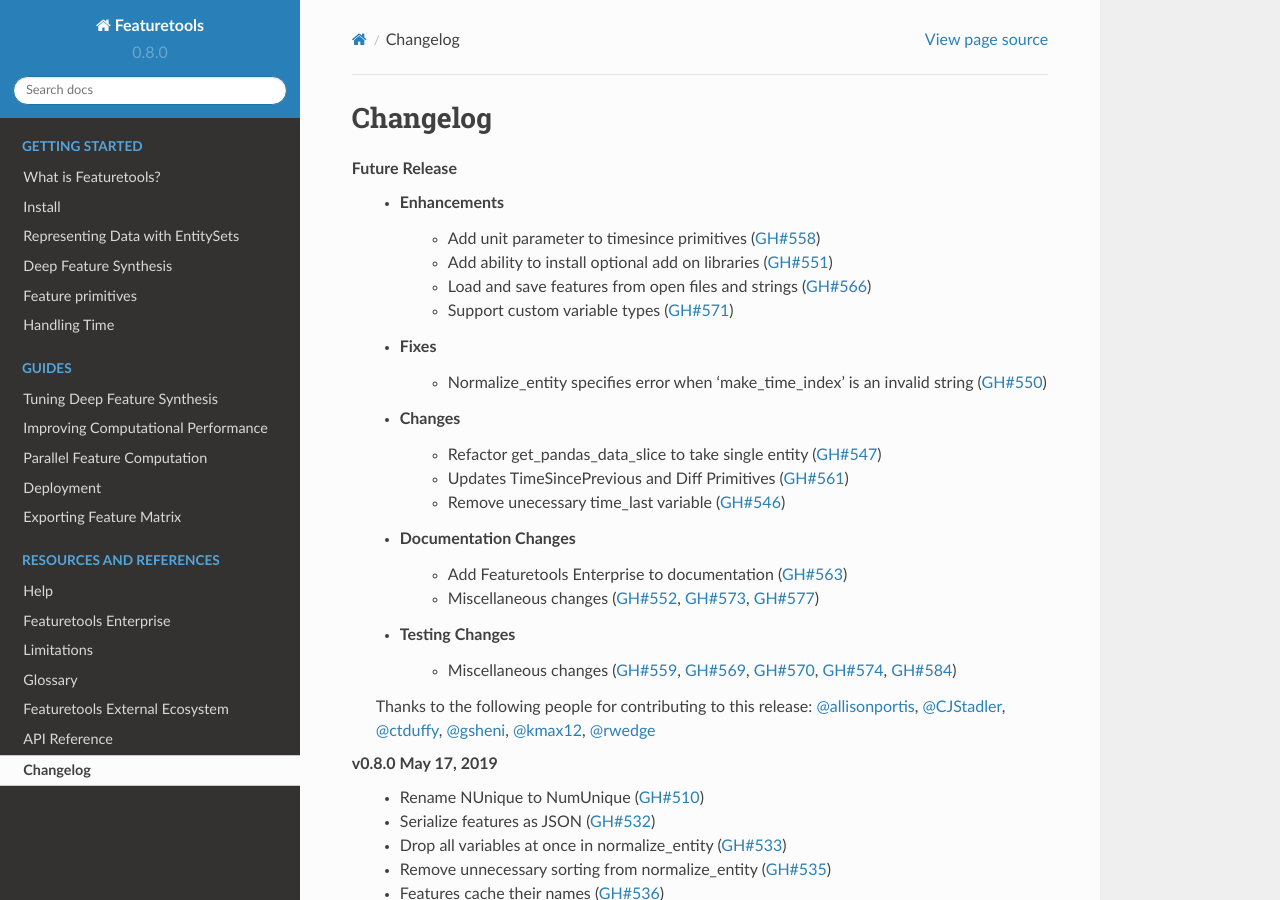
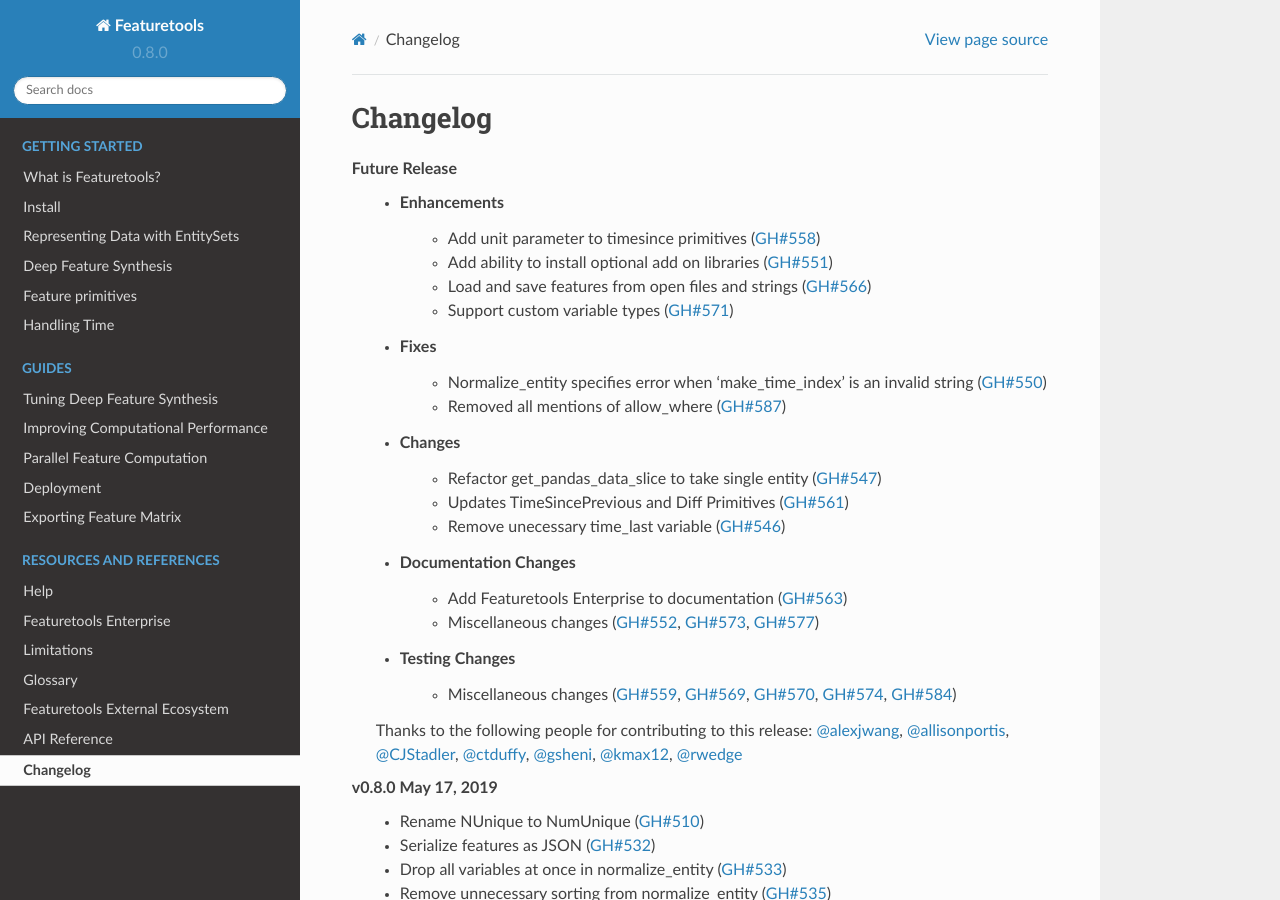
Before and after one commit to alteryx/featuretools, a Sphinx documentation site: the page built from docs/source/changelog.rst, in a window 1280 px wide and 900 px high. Built offline with Sphinx 7.4.7 and the Read the Docs theme 2.0.0, drawn with Linux system fonts in a browser that asks for light colours; pages that are not in the unit, such as notebooks, are missing from menus.

Commit message:
updated changelog

```diff
--- a/docs/source/changelog.rst
+++ b/docs/source/changelog.rst
@@ -10,6 +10,7 @@
         * Support custom variable types (:pr:`571`)
     * Fixes
         * Normalize_entity specifies error when 'make_time_index' is an invalid string (:pr:`550`)
+        * Removed all mentions of allow_where (:pr:`587`)
     * Changes
         * Refactor get_pandas_data_slice to take single entity (:pr:`547`)
         * Updates TimeSincePrevious and Diff Primitives (:pr:`561`)
@@ -21,7 +22,7 @@
         * Miscellaneous changes (:pr:`559`, :pr:`569`, :pr:`570`, :pr:`574`, :pr:`584`)
 
     Thanks to the following people for contributing to this release:
-    :user:`allisonportis`, :user:`CJStadler`, :user:`ctduffy`, :user:`gsheni`, :user:`kmax12`, :user:`rwedge`
+    :user:`alexjwang`, :user:`allisonportis`, :user:`CJStadler`, :user:`ctduffy`, :user:`gsheni`, :user:`kmax12`, :user:`rwedge`
 
 **v0.8.0** May 17, 2019
     * Rename NUnique to NumUnique (:pr:`510`)
```
